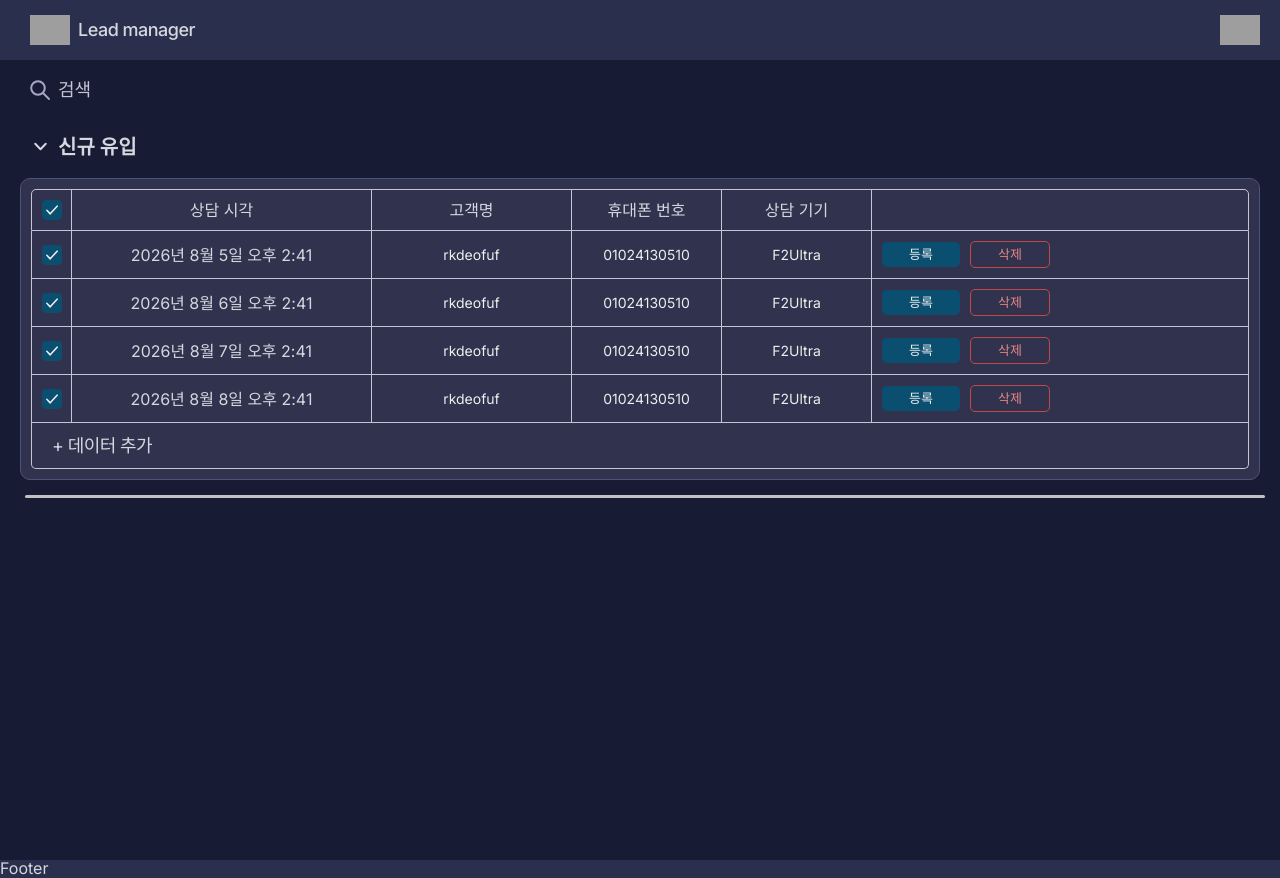
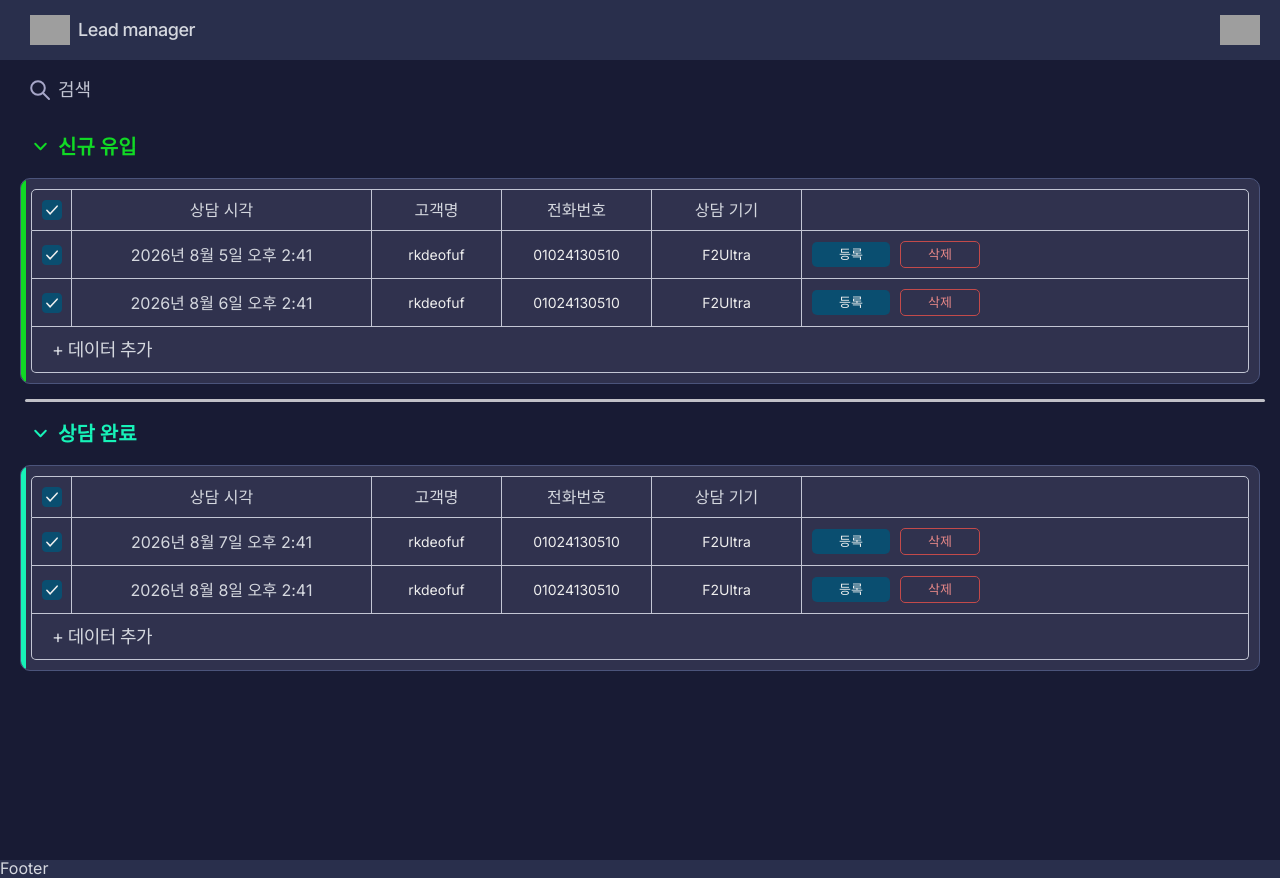
Before and after one commit to kangdaelyeol/originalshq, a React (Vite) app: page /xtool-lead-manager in a window 1280 px wide. Both pictures are taken after a click on the checkbox 51 px from the left and 210 px from the top of the page. Built offline with nearby package versions, Linux system fonts and the light colour scheme; grey boxes are pictures that could not be loaded.

Commit message:
Feat: add contacted table

```diff
--- a/src/screens/xtool-lead-manager/components/main.tsx
+++ b/src/screens/xtool-lead-manager/components/main.tsx
@@ -16,6 +16,7 @@ export const Main = () => {
       searchRef,
       searchValue,
       newReadFold,
+      readCompleteFold,
       rows,
     },
     actions: {
@@ -32,6 +33,7 @@ export const Main = () => {
       handleEditingKeyDown,
       toggleNewReadFold,
       createNewReadRow,
+      toggleReadCompleteFold,
     },
   } = useMainViewModel()
 
@@ -65,7 +67,7 @@ export const Main = () => {
         </div>
 
         <div className="table_container">
-          <div className="table_label" onClick={toggleNewReadFold}>
+          <div className="table_label new-read" onClick={toggleNewReadFold}>
             <svg
               viewBox="0 0 20 20"
               fill="currentColor"
@@ -83,6 +85,7 @@ export const Main = () => {
           </div>
           {!newReadFold && (
             <div className="table">
+              <div className="table_left new-read" />
               <div className="table_header">
                 <div className="item cb">
                   <button
@@ -111,11 +114,13 @@ export const Main = () => {
                 </div>
                 <div className="item created">상담 시각</div>
                 <div className="item fn">고객명</div>
-                <div className="item ph">휴대폰 번호</div>
+                <div className="item ph">전화번호</div>
                 <div className="item device">상담 기기</div>
               </div>
 
-              {rows.map((row) => {
+              {rows
+                .filter((row) => row.state === 'new')
+                .map((row) => {
                   const isEditingFn =
                     editingCell?.rowId === row.id && editingCell.field === 'fn'
                   const isEditingPh =
@@ -155,7 +160,9 @@ export const Main = () => {
 
                       <div
                         className="item fn editable"
-                      onClick={() => !isEditingFn && startEditing(row.id, 'fn')}
+                        onClick={() =>
+                          !isEditingFn && startEditing(row.id, 'fn')
+                        }
                       >
                         {isEditingFn ? (
                           <input
@@ -174,7 +181,9 @@ export const Main = () => {
 
                       <div
                         className="item ph editable"
-                      onClick={() => !isEditingPh && startEditing(row.id, 'ph')}
+                        onClick={() =>
+                          !isEditingPh && startEditing(row.id, 'ph')
+                        }
                       >
                         {isEditingPh ? (
                           <input
@@ -238,6 +247,191 @@ export const Main = () => {
           )}
           <div className="table_divider" />
         </div>
+        <div className="table_container">
+          <div
+            className="table_label read-complete"
+            onClick={toggleReadCompleteFold}
+          >
+            <svg
+              viewBox="0 0 20 20"
+              fill="currentColor"
+              width="16"
+              height="16"
+              aria-hidden="true"
+              className={['arrow', readCompleteFold ? 'fold' : ''].join(' ')}
+            >
+              <path
+                fill="currentColor"
+                d="M12.76 10.56a.77.77 0 0 0 0-1.116L8.397 5.233a.84.84 0 0 0-1.157 0 .77.77 0 0 0 0 1.116l3.785 3.653-3.785 3.652a.77.77 0 0 0 0 1.117.84.84 0 0 0 1.157 0l4.363-4.211Z"
+              ></path>
+            </svg>
+            상담 완료
+          </div>
+          {!readCompleteFold && (
+            <div className="table">
+              <div className="table_left read-complete"></div>
+              <div className="table_header">
+                <div className="item cb">
+                  <button
+                    type="button"
+                    role="checkbox"
+                    aria-checked={allChecked}
+                    onClick={toggleAllChecked}
+                    className={[allChecked ? 'checked' : '', 'check-btn'].join(
+                      ' ',
+                    )}
+                  >
+                    {allChecked && (
+                      <svg viewBox="0 0 14 14" fill="none">
+                        <path
+                          pathLength={40}
+                          d="M3 7.2 5.6 10 11 4"
+                          stroke="#eeeeee"
+                          strokeWidth="1.2"
+                          strokeLinecap="round"
+                          strokeLinejoin="round"
+                          strokeDasharray={40}
+                        />
+                      </svg>
+                    )}
+                  </button>
+                </div>
+                <div className="item created">상담 시각</div>
+                <div className="item fn">고객명</div>
+                <div className="item ph">전화번호</div>
+                <div className="item device">상담 기기</div>
+              </div>
+
+              {rows
+                .filter((row) => row.state === 'contacted')
+                .map((row) => {
+                  const isEditingFn =
+                    editingCell?.rowId === row.id && editingCell.field === 'fn'
+                  const isEditingPh =
+                    editingCell?.rowId === row.id && editingCell.field === 'ph'
+
+                  console.log(editingCell?.rowId, row.id)
+
+                  return (
+                    <div className="table_row" key={row.id}>
+                      <div className="item cb">
+                        <button
+                          type="button"
+                          role="checkbox"
+                          className={[
+                            allChecked ? 'checked' : '',
+                            'check-btn',
+                          ].join(' ')}
+                          aria-checked={false}
+                        >
+                          {allChecked && (
+                            <svg viewBox="0 0 14 14" fill="none">
+                              <path
+                                pathLength={40}
+                                d="M3 7.2 5.6 10 11 4"
+                                stroke="#eeeeee"
+                                strokeWidth="1.2"
+                                strokeLinecap="round"
+                                strokeLinejoin="round"
+                                strokeDasharray={40}
+                              />
+                            </svg>
+                          )}
+                        </button>
+                      </div>
+
+                      <div className="item created">
+                        {formatCreatedAt(row.createdAt)}
+                      </div>
+
+                      <div
+                        className="item fn editable"
+                        onClick={() =>
+                          !isEditingFn && startEditing(row.id, 'fn')
+                        }
+                      >
+                        {isEditingFn ? (
+                          <input
+                            autoFocus
+                            value={row.fn}
+                            onChange={(e) =>
+                              updateCellValue(row.id, 'fn', e.target.value)
+                            }
+                            onBlur={stopEditing}
+                            onKeyDown={handleEditingKeyDown}
+                          />
+                        ) : (
+                          <span>{row.fn}</span>
+                        )}
+                      </div>
+
+                      <div
+                        className="item ph editable"
+                        onClick={() =>
+                          !isEditingPh && startEditing(row.id, 'ph')
+                        }
+                      >
+                        {isEditingPh ? (
+                          <input
+                            autoFocus
+                            value={row.ph}
+                            onChange={(e) =>
+                              updateCellValue(row.id, 'ph', e.target.value)
+                            }
+                            onBlur={stopEditing}
+                            onKeyDown={handleEditingKeyDown}
+                          />
+                        ) : (
+                          <span>{row.ph}</span>
+                        )}
+                      </div>
+
+                      <div className="item device">
+                        <select
+                          value={row.device}
+                          onChange={(e) => updateDevice(row.id, e.target.value)}
+                        >
+                          {DEVICE_OPTIONS.map((option) => (
+                            <option key={option} value={option}>
+                              {option}
+                            </option>
+                          ))}
+                        </select>
+                      </div>
+
+                      <div className="item register">
+                        {row.registered ? (
+                          <span className="badge done">등록완료</span>
+                        ) : (
+                          <button
+                            type="button"
+                            className="register-btn"
+                            disabled={row.registering}
+                            onClick={() => registerRow(row.id)}
+                          >
+                            {row.registering ? '등록 중...' : '등록'}
+                          </button>
+                        )}
+                      </div>
+
+                      <div className="item delete">
+                        <button
+                          type="button"
+                          className="delete-btn"
+                          onClick={() => deleteRow(row.id)}
+                        >
+                          삭제
+                        </button>
+                      </div>
+                    </div>
+                  )
+                })}
+              <div className="new-btn" onClick={createNewReadRow}>
+                + 데이터 추가
+              </div>
+            </div>
+          )}
+        </div>
       </div>
     </div>
   )
--- a/src/screens/xtool-lead-manager/styles/main.scss
+++ b/src/screens/xtool-lead-manager/styles/main.scss
@@ -94,6 +94,7 @@
 
   .table_container {
     margin-top: 10px;
+    position: relative;
   }
 
   .table_label {
@@ -118,7 +119,17 @@
       transform: rotateZ(0deg);
     }
   }
+
+  .table_label.new-read {
+    color: rgb(17, 217, 37);
+  }
+
+  .table_label.read-complete {
+    color: rgb(23, 242, 184);
+  }
+
   .table {
+    position: relative;
     margin-top: 15px;
     box-sizing: border-box;
     padding: 10px;
@@ -132,6 +143,21 @@
       border: 1px solid #c3c6d4;
       border-radius: 5px 5px 0 0;
       overflow: hidden;
+    }
+    .table_left {
+      height: 100%;
+      width: 5px;
+      top: 0;
+      left: 0;
+      position: absolute;
+    }
+
+    .table_left.new-read {
+      background-color: rgb(17, 217, 37);
+    }
+
+    .table_left.read-complete {
+      background-color: rgb(23, 242, 184);
     }
 
     .item {
@@ -175,7 +201,7 @@
       border-right: 1px solid #c3c6d4;
     }
     .fn {
-      width: 200px;
+      width: 130px;
       border-left: none;
       border-right: 1px solid #c3c6d4;
     }
@@ -267,6 +293,7 @@
 
     .badge.done {
       width: 50px;
+      margin-left: 10px;
       text-align: center;
       padding: 6px 14px;
       background-color: #1a5c3a;
--- a/src/screens/xtool-lead-manager/view-model/use-main-view-model.ts
+++ b/src/screens/xtool-lead-manager/view-model/use-main-view-model.ts
@@ -11,9 +11,11 @@ type Row = {
   createdAt: number
   registered: boolean
   registering: boolean
+  price: number
+  state: 'new' | 'contacted' | 'purchased'
 }
 
-const initialData: Row[] = [
+const initialNewReadData: Row[] = [
   {
     id: 1,
     fn: 'rkdeofuf',
@@ -22,6 +24,8 @@ const initialData: Row[] = [
     createdAt: Date.now() - DayMill * 3,
     registered: false,
     registering: false,
+    price: 0,
+    state: 'new',
   },
   {
     id: 2,
@@ -31,6 +35,8 @@ const initialData: Row[] = [
     createdAt: Date.now() - DayMill * 2,
     registered: false,
     registering: false,
+    price: 0,
+    state: 'new',
   },
   {
     id: 3,
@@ -40,6 +46,8 @@ const initialData: Row[] = [
     createdAt: Date.now() - DayMill * 1,
     registered: false,
     registering: false,
+    price: 0,
+    state: 'contacted',
   },
   {
     id: 4,
@@ -49,6 +57,8 @@ const initialData: Row[] = [
     createdAt: Date.now(),
     registered: false,
     registering: false,
+    price: 0,
+    state: 'contacted',
   },
 ]
 
@@ -66,9 +76,11 @@ export const useMainViewModel = () => {
   const [searchActive, setSearchActive] = useState(false)
   const [searchValue, setSearchValue] = useState('')
   const [allChecked, setAllChecked] = useState(false)
-  const [rows, setRows] = useState<Row[]>(initialData)
+  const [rows, setRows] = useState<Row[]>(initialNewReadData)
+
   const [editingCell, setEditingCell] = useState<EditingCell>(null)
   const [newReadFold, setNewReadFold] = useState(false)
+  const [readCompleteFold, setReadCompleteFold] = useState(false)
 
   const searchRef = useRef<HTMLDivElement>(null)
 
@@ -82,6 +94,10 @@ export const useMainViewModel = () => {
 
   const toggleNewReadFold = () => {
     setNewReadFold((prev) => !prev)
+  }
+
+  const toggleReadCompleteFold = () => {
+    setReadCompleteFold((prev) => !prev)
   }
 
   const handleSearchChange = (e: React.ChangeEvent<HTMLInputElement>) => {
@@ -103,6 +119,8 @@ export const useMainViewModel = () => {
         createdAt: Date.now(),
         registered: false,
         registering: false,
+        price: 0,
+        state: 'new',
       })
       return newRows
     })
@@ -187,6 +205,7 @@ export const useMainViewModel = () => {
       searchValue,
       rows,
       newReadFold,
+      readCompleteFold,
     },
     actions: {
       activeSearch,
@@ -202,6 +221,7 @@ export const useMainViewModel = () => {
       resetSearchValue,
       toggleNewReadFold,
       createNewReadRow,
+      toggleReadCompleteFold,
     },
   }
 }
```
Lines whose indentation alone changed are shown as unchanged.
